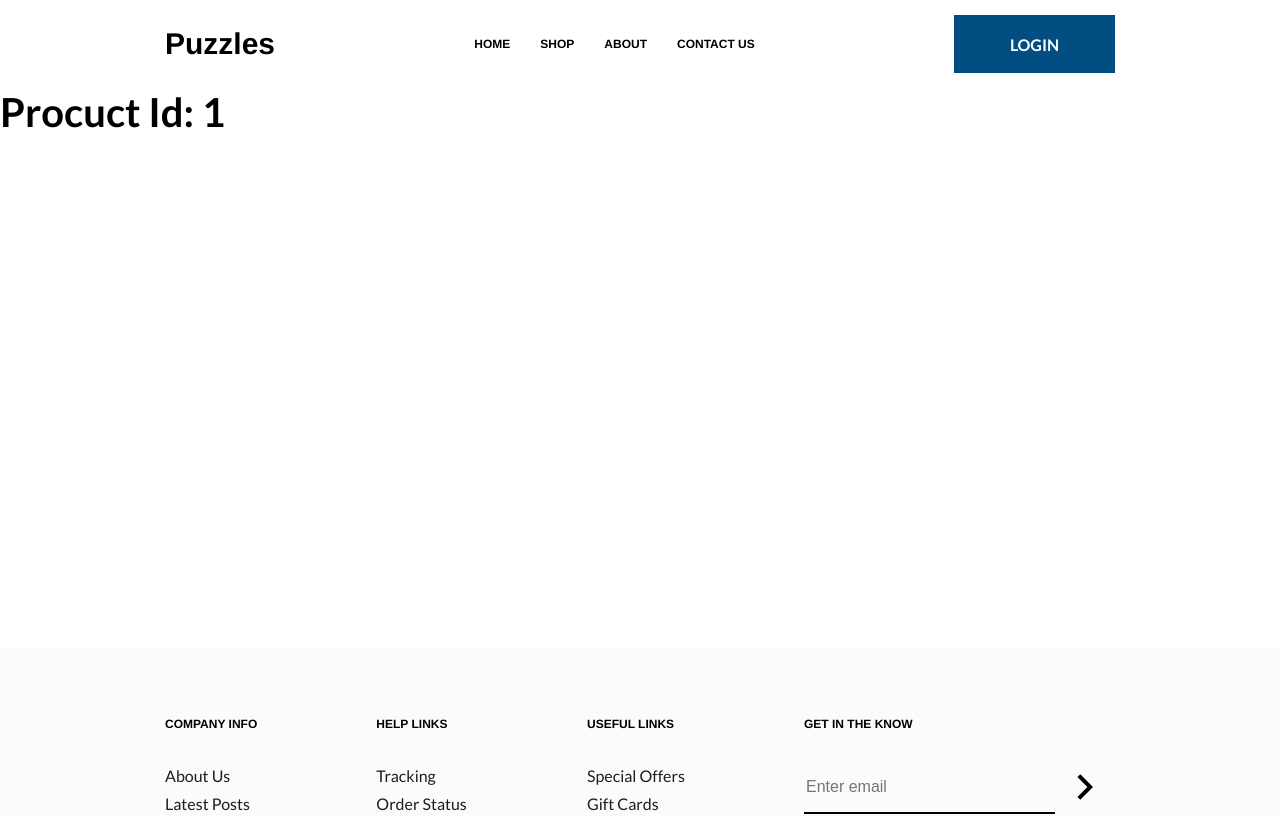
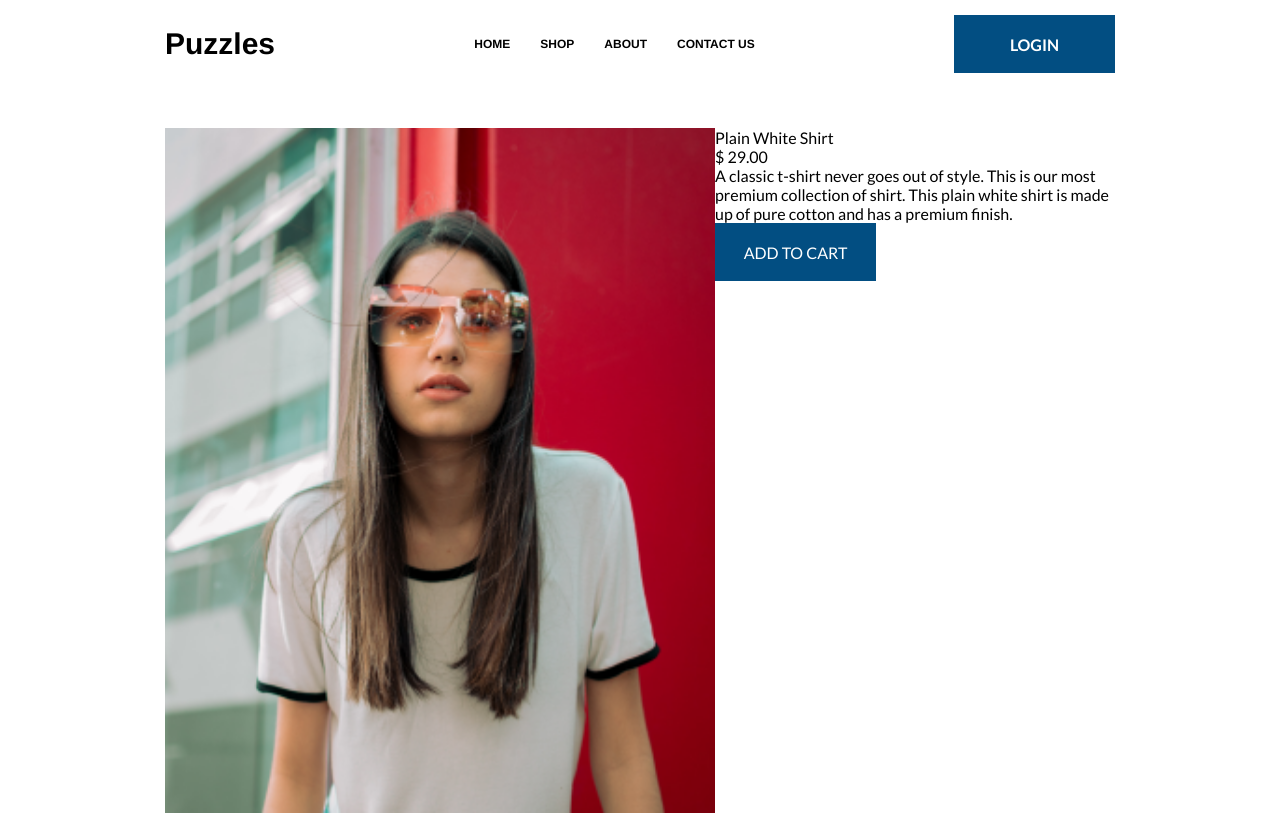
Before and after one commit to swarup-prog/Puzzles, a React (Create React App) app in the folder client/: page /shop/productDetails/1 in a window 1280 px wide. Shown: the top 816 px of the page. Built offline with nearby package versions, Linux system fonts and the light colour scheme.

Commit message:
Updated Product Details page

```diff
--- a/client/src/pages/productDetails.jsx
+++ b/client/src/pages/productDetails.jsx
@@ -1,14 +1,27 @@
 import { useParams } from "react-router-dom";
 
 import Footer from "../components/Footer";
+import NavigationButton from "../components/buttons/NavigationButton";
+
+import clothesData from "../data/clothesData";
 
 const ProductDetails = () => {
   const { productId } = useParams();
 
+  const cloth = clothesData.find((item) => item.id === productId);
+
   return (
     <div style={styles.productDetailContainer}>
-      <section style={styles.productDetail}>Procuct Id: {productId}</section>
-      <section style={styles.productDescReview}></section>
+      <section style={styles.productDetail}>
+        <img src={cloth.image} alt="cloth" width="550px" height="685px" />
+        <div style={styles.details}>
+          <div style={styles.prodName}>{cloth.name}</div>
+          <div style={styles.price}>$ {cloth.price}</div>
+          <div style={styles.clothDesc}>{cloth.description}</div>
+          <NavigationButton to="" name="ADD TO CART" />
+        </div>
+      </section>
+      <section style={styles.productDescReview}>dafadf</section>
       {/* Footer  */}
       <Footer />
     </div>
@@ -18,13 +31,24 @@ const ProductDetails = () => {
 export default ProductDetails;
 
 const styles = {
-  productDetailContainer: {},
+  productDetailContainer: {
+    display: "flex",
+    flexDirection: "column",
+  },
 
   productDetail: {
-    fontWeight: 700,
-    fontSize: "40px",
-    height: "70vh",
+    display: "flex",
+    justifyContent: "space-between",
+    margin: "40px 165px 110px 165px",
   },
+
+  details: {},
+
+  prodName: {},
+
+  price: {},
+
+  clothDesc: {},
 
   productDescReview: {},
 };
```
